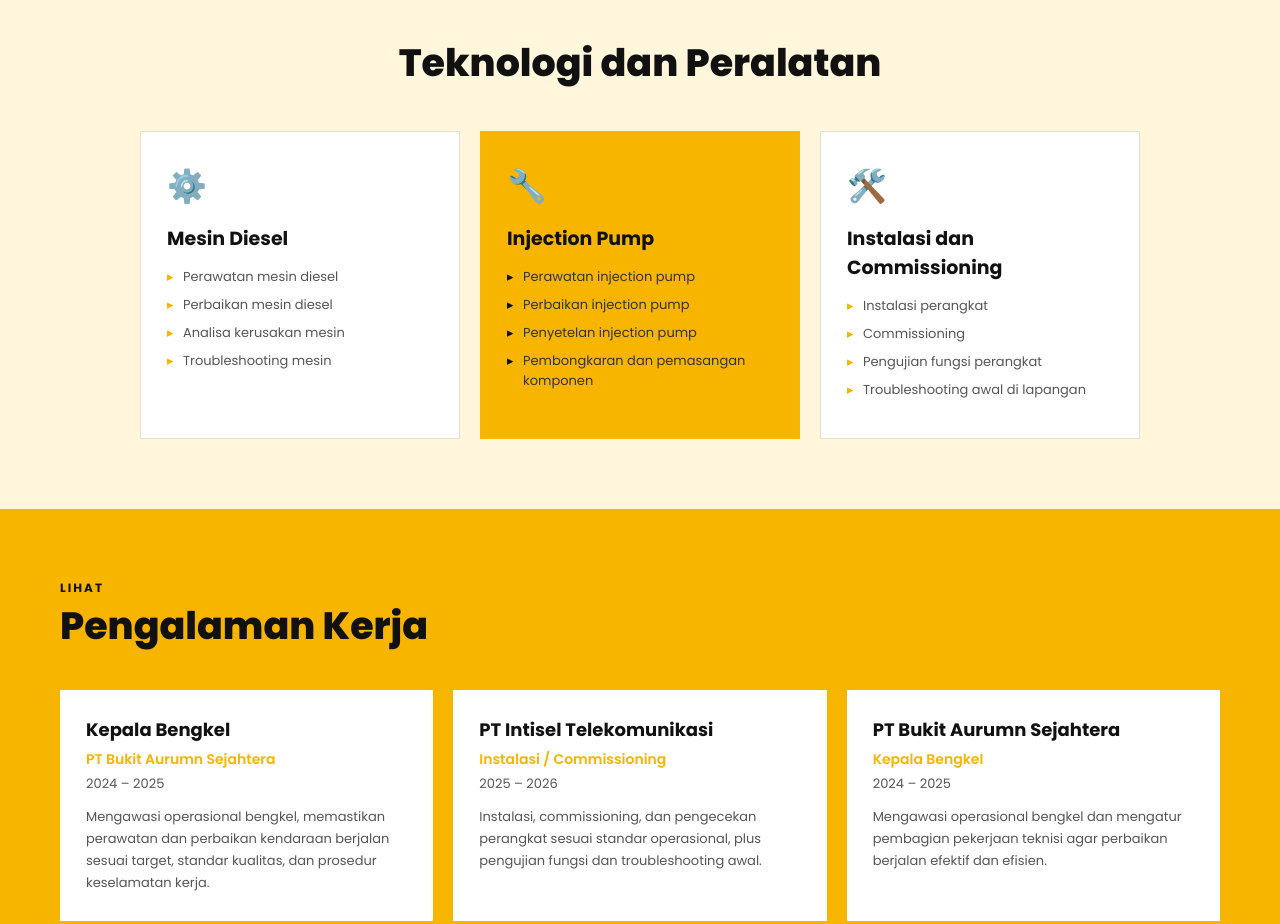
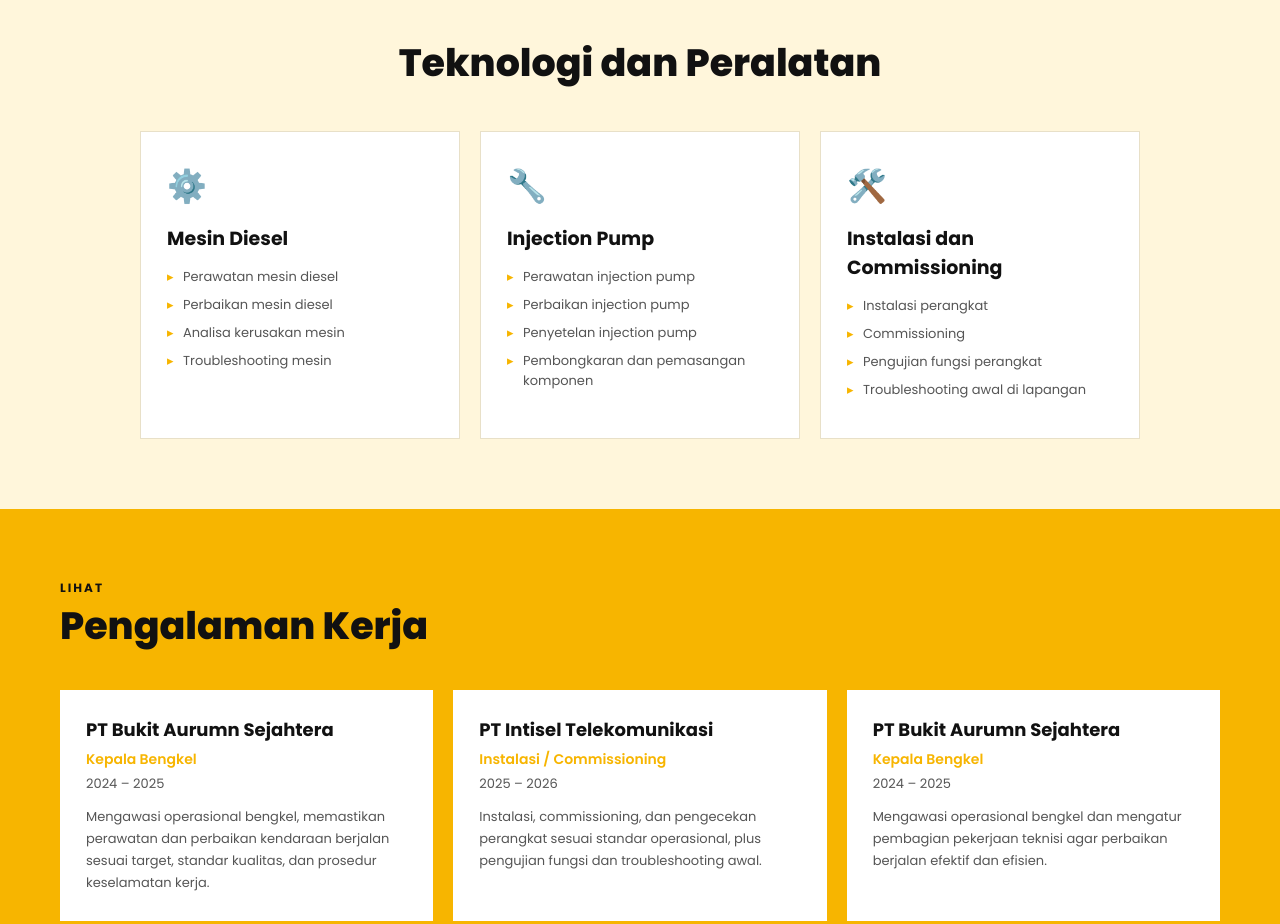
Before and after one commit to portfoliodava/webportfolio, a plain HTML site: page index.html in a window 1280 px wide. Shown: the part 1380-2304 px from the top of the page. Drawn offline with Linux system fonts and the light colour scheme.

Commit message:
Update index.html

```diff
--- a/index.html
+++ b/index.html
@@ -99,7 +99,7 @@
           <li>Troubleshooting mesin</li>
         </ul>
       </div>
-      <div class="tech-card tech-card-yellow">
+      <div class="tech-card">
         <div class="tech-icon">🔧</div>
         <h3>Injection Pump</h3>
         <ul>
@@ -128,8 +128,8 @@
     <h2>Pengalaman Kerja</h2>
     <div class="exp-grid">
       <div class="exp-card">
-        <h3>Kepala Bengkel</h3>
-        <p class="exp-role">PT Bukit Aurumn Sejahtera</p>
+        <h3>PT Bukit Aurumn Sejahtera</h3>
+        <p class="exp-role">Kepala Bengkel</p>
         <p class="exp-period">2024 – 2025</p>
         <p class="exp-desc">
           Mengawasi operasional bengkel, memastikan perawatan dan perbaikan
```
